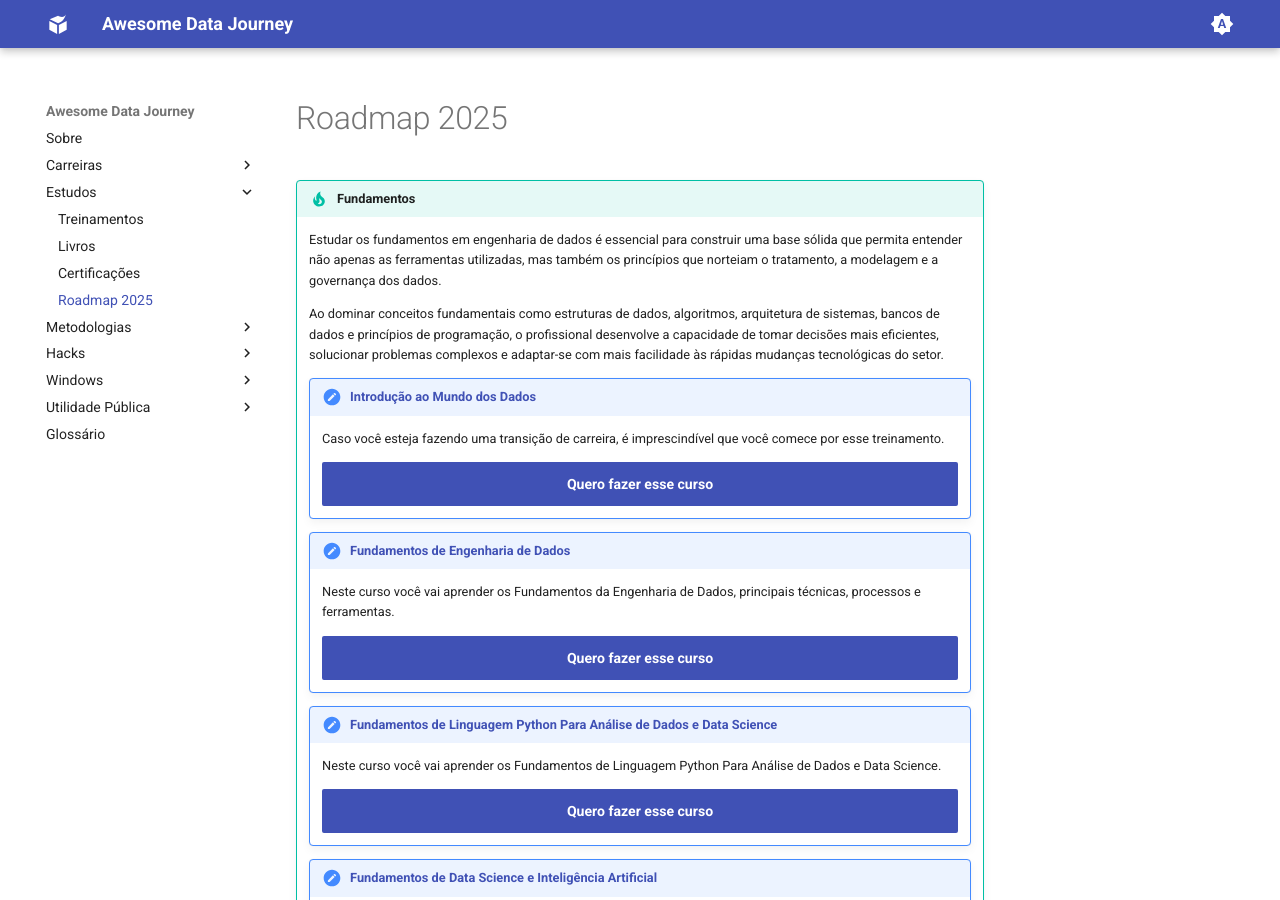
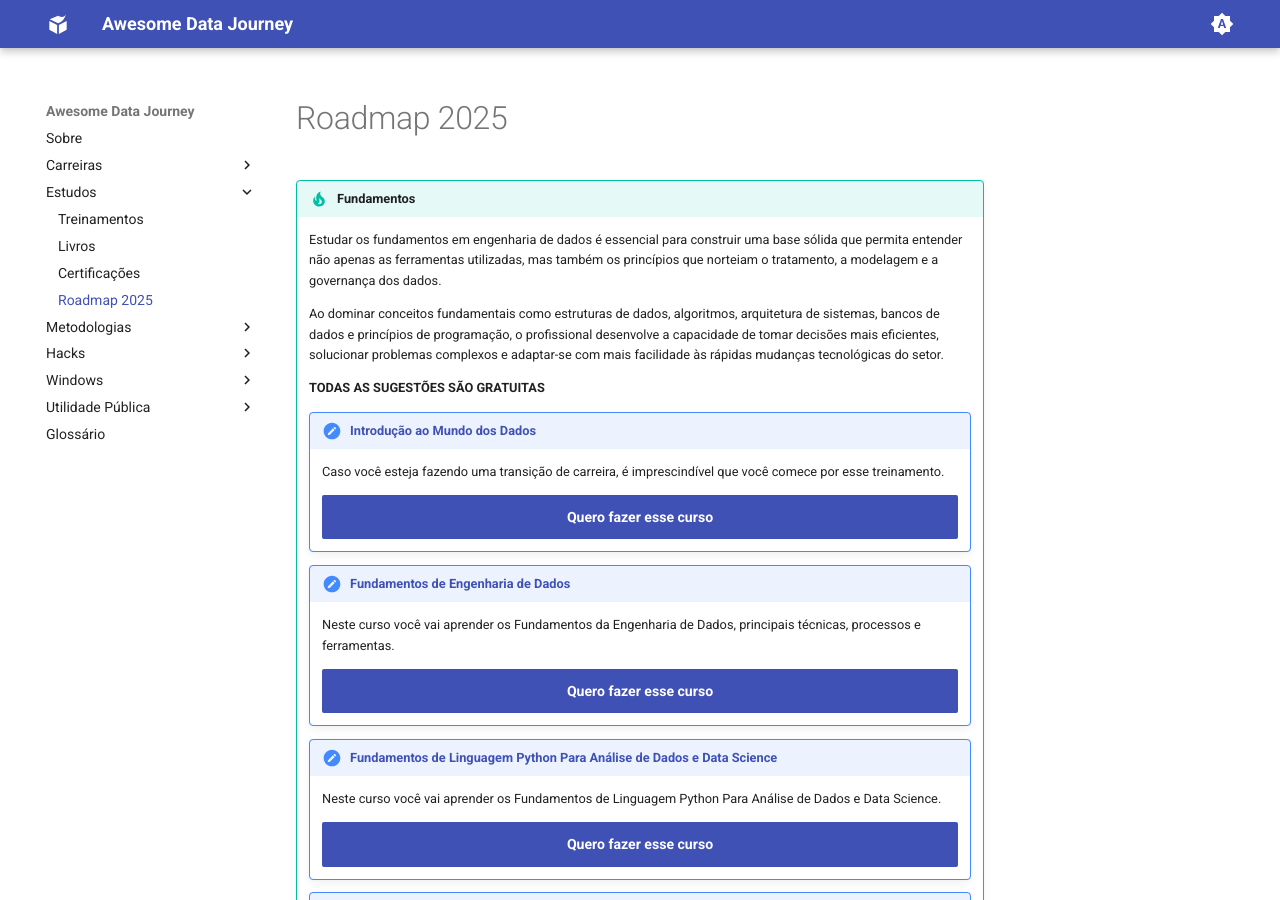
Before and after one commit to andersonbraz/andersonbraz.github.io, an MkDocs documentation site: the page built from docs/estudos/roadmap.md, in a window 1280 px wide and 900 px high. Built offline with MkDocs 1.6.1 and Material for MkDocs 9.7.7, drawn with Linux system fonts in a browser that asks for light colours.

Commit message:
Update Project.

```diff
--- a/docs/estudos/roadmap.md
+++ b/docs/estudos/roadmap.md
@@ -5,6 +5,8 @@
     Estudar os fundamentos em engenharia de dados é essencial para construir uma base sólida que permita entender não apenas as ferramentas utilizadas, mas também os princípios que norteiam o tratamento, a modelagem e a governança dos dados.
 
     Ao dominar conceitos fundamentais como estruturas de dados, algoritmos, arquitetura de sistemas, bancos de dados e princípios de programação, o profissional desenvolve a capacidade de tomar decisões mais eficientes, solucionar problemas complexos e adaptar-se com mais facilidade às rápidas mudanças tecnológicas do setor.
+
+    **TODAS AS SUGESTÕES SÃO GRATUITAS**
 
     !!! note "[Introdução ao Mundo dos Dados](https://www.preditiva.ai/curso-mundo-dos-dados-gratuito){target="_blank"}"
 
```
